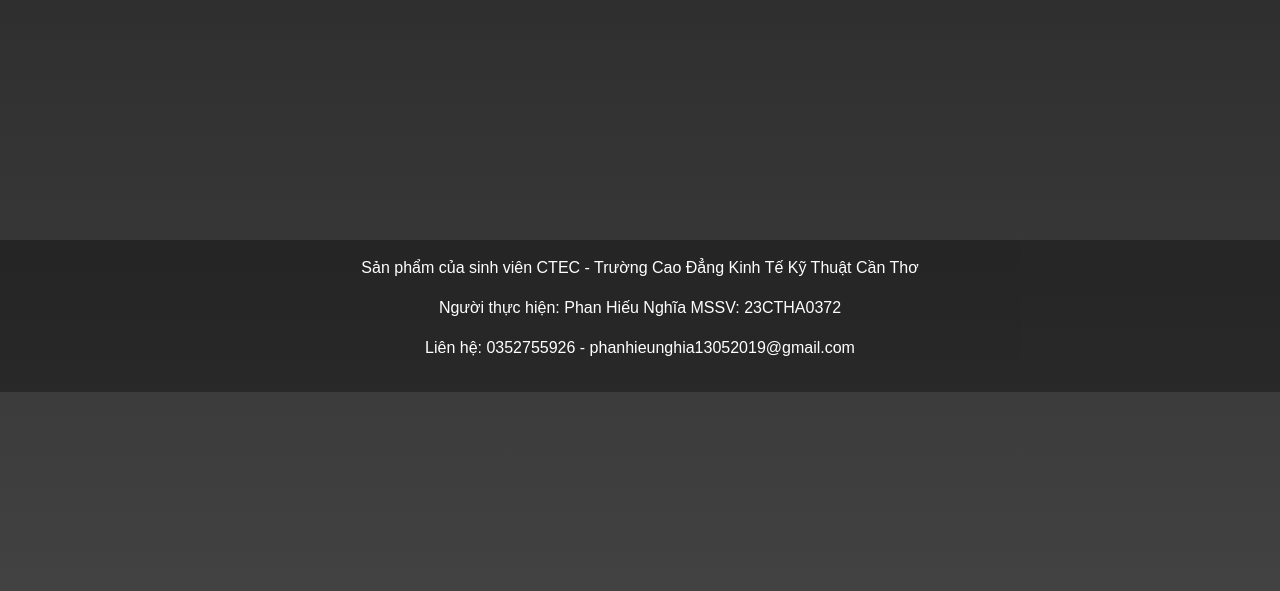
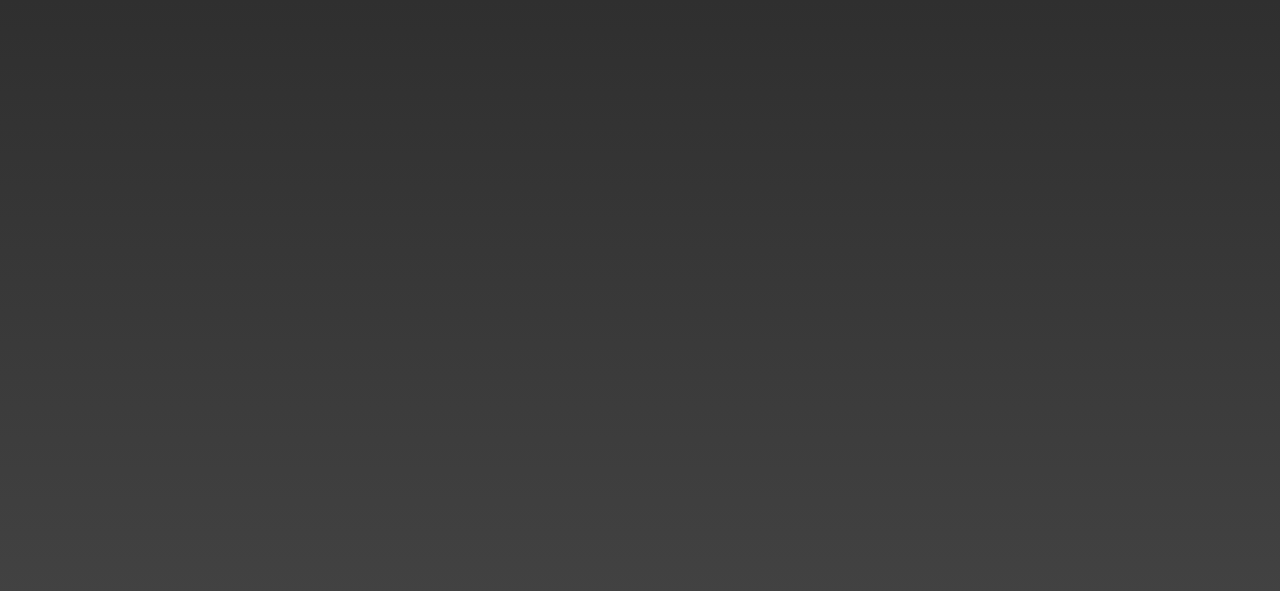
Before and after one commit to NghiaInter0403/LaptopNP, a PHP site: page /src/chitietsp.php in a window 1280 px wide. Shown: the part 408-999 px from the top of the page. Run offline with PHP 8.4, Linux system fonts and the light colour scheme; data comes from the database, SQL or seed files in the repository; data that the repository does not hold is empty.

Commit message:
chỉnh sửa lại các file khác

```diff
--- a/src/chitietsp.php
+++ b/src/chitietsp.php
@@ -121,11 +121,7 @@ if ($result && mysqli_num_rows($result) > 0) {
 ?>
 </div>
 
-<footer class="chantrang">
-  <p>Sản phẩm của sinh viên CTEC - Trường Cao Đẳng Kinh Tế Kỹ Thuật Cần Thơ</p>
-  <p>Người thực hiện: Phan Hiếu Nghĩa MSSV: 23CTHA0372</p>
-  <p>Liên hệ: 0352755926 - phanhieunghia13052019@gmail.com</p>
-</footer>
+
 
 </body>
 </html>
--- a/src/giohang.php
+++ b/src/giohang.php
@@ -128,11 +128,7 @@ session_start();
   </div>
 
   <!-- Chân trang -->
-  <footer class="chantrang text-center text-light py-3">
-    <p>Sản phẩm của sinh viên CTEC "Trường Cao Đẳng Kinh Tế Kỹ Thuật Cần Thơ"</p>
-    <p>Người thực hiện: Phan Hiếu Nghĩa MSSV: 23CTHA0372</p>
-    <p>Liên hệ: 0352755926 Email: phanhieunghia13052019@gmail.com</p>
-  </footer>
+
  <!-- Bootstrap JS -->
   <script src="https://cdn.jsdelivr.net/npm/bootstrap@5.3.8/dist/js/bootstrap.bundle.min.js"></script>
 </body>
--- a/src/trangchu.css
+++ b/src/trangchu.css
@@ -82,18 +82,3 @@ body {
 }
 
 /* Chân trang */
-.chantrang {
-      background-color: #00000051;
-      position: fixed;
-      bottom: -120px; /* Ẩn ra ngoài khung hình */
-      width: 100%;
-      text-align: center;
-      color: #fff;
-      transition: bottom 0.5s ease;
-      padding: 1rem;
-      margin-top: 20px;
-    }
-
-    .chantrang.show {
-      bottom: 0; /* Trượt lên khi hiển thị */
-    }
```
Also changed, not shown: src/trangchuad.php (+1 -6 lines).
